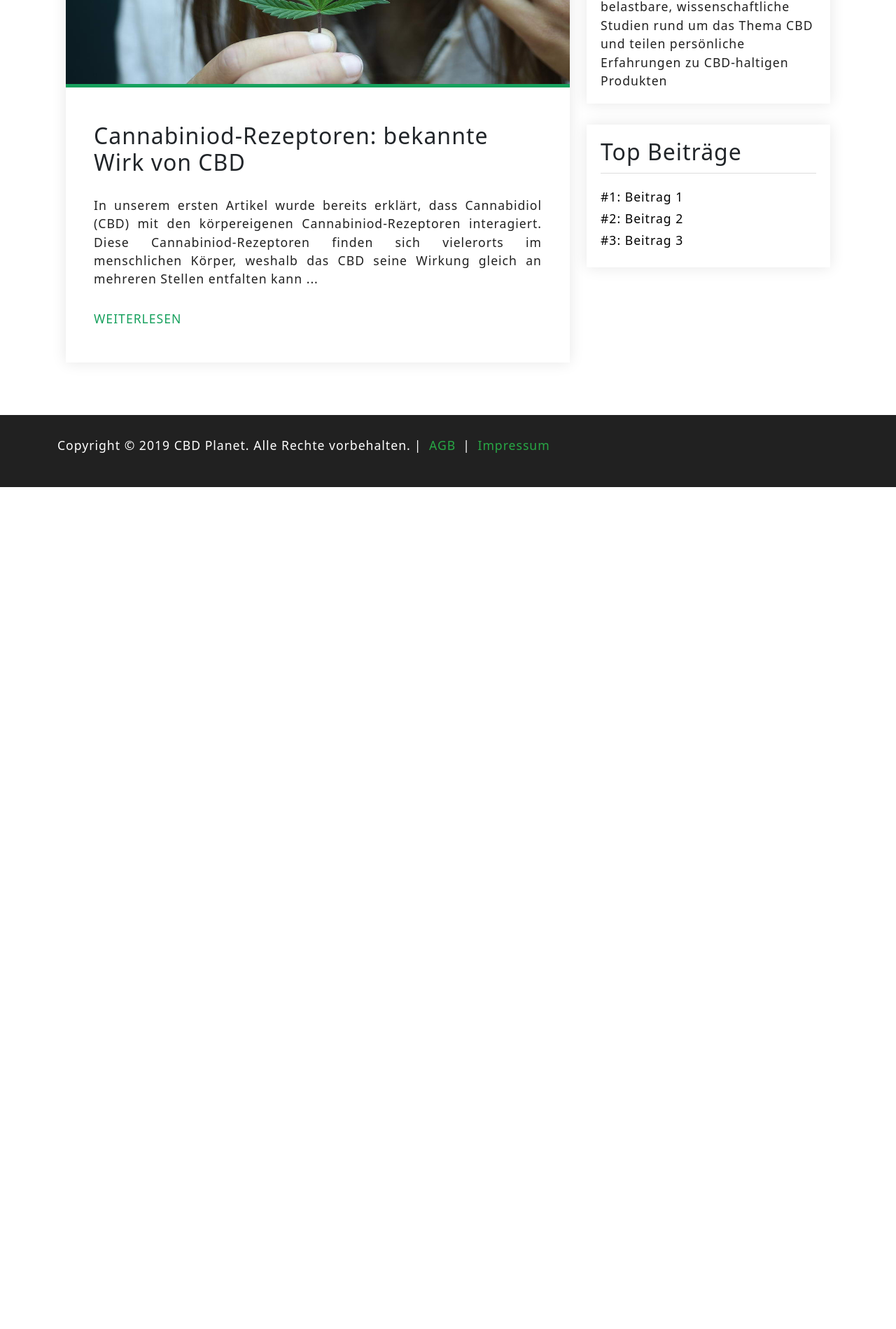
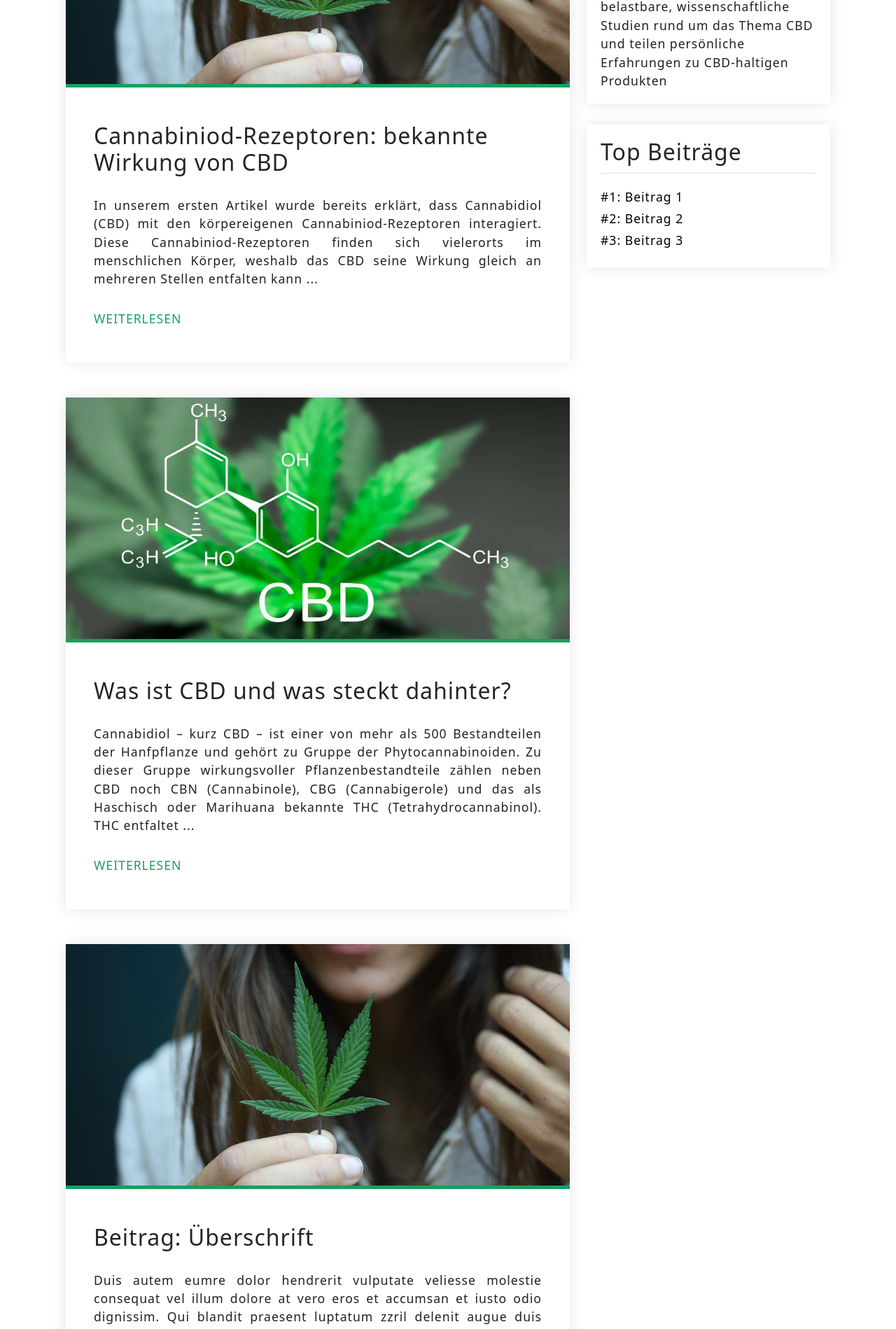
Before and after one commit to c-odenk/cbd-planet, a Vue app: page /#/blog in a window 1280 px wide. Shown: the part 880-2779 px from the top of the page at 70% size. Before the commit the page ends 1576 px from the top, so only its background shows below. Built offline with nearby package versions, Linux system fonts and the light colour scheme.

Commit message:
Content Store für Blog Posts implementiert

```diff
--- a/src/App.vue
+++ b/src/App.vue
@@ -3,7 +3,7 @@
 </template>
 
 <style lang="scss">
-@import "@/variables/Variables.scss";
+@import "@/variables/variables.scss";
 #app {
 }
 
@@ -28,6 +28,8 @@ a {
   margin: 0;
   padding: 0;
 
+  // color: $font-color;
+
   @include respond(tablet) {
     font-size: $font-size-p-sm;
     line-height: $line-height-p-sm;
--- /dev/null
+++ b/src/assets/BlogPosts.js
@@ -0,0 +1,20 @@
+export const BlogPosts = [
+  {
+    Titel: "Cannabiniod-Rezeptoren: bekannte Wirkung von CBD",
+    Titelbild: "blog-image-1.jpg",
+    Inhalt:
+      "In unserem ersten Artikel wurde bereits erklärt, dass Cannabidiol (CBD) mit den körpereigenen Cannabiniod-Rezeptoren interagiert. Diese Cannabiniod-Rezeptoren finden sich vielerorts im menschlichen Körper, weshalb das CBD seine Wirkung gleich an mehreren Stellen entfalten kann ...",
+  },
+  {
+    Titel: "Was ist CBD und was steckt dahinter?",
+    Titelbild: "blog-image-2.jpeg",
+    Inhalt:
+      "Cannabidiol – kurz CBD – ist einer von mehr als 500 Bestandteilen der Hanfpflanze und gehört zu Gruppe der Phytocannabinoiden. Zu dieser Gruppe wirkungsvoller Pflanzenbestandteile zählen neben CBD noch CBN (Cannabinole), CBG (Cannabigerole) und das als Haschisch oder Marihuana bekannte THC (Tetrahydrocannabinol). THC entfaltet ...",
+  },
+  {
+    Titel: "Beitrag: Überschrift",
+    Titelbild: "blog-image-1.jpg",
+    Inhalt:
+      "Duis autem eumre dolor hendrerit vulputate veliesse molestie consequat vel illum dolore at vero eros et accumsan et iusto odio dignissim. Qui blandit praesent luptatum zzril delenit augue duis dolore feugait nulla facilisi. Lorem ipsum dolor sit amet, consectetuer adipiscing elitsed nibh euismod tincidunt laoreet dolore magna aliquam erat volutpat ...",
+  },
+];
--- a/src/components/blog/Blog-Artikel-Prev.vue
+++ b/src/components/blog/Blog-Post-Prev.vue
@@ -1,24 +1,20 @@
 <template>
-  <article class="blog-artikel-prev">
-    <img :src="require(`@/assets/${this.Artikel.ArtikelImage}`)" />
-    <h2>{{ this.Artikel.ArtikelTitel }}</h2>
-    <p>{{ this.Artikel.ArtikelPrev }}</p>
+  <article class="blog-post-prev">
+    <img :src="require(`@/assets/${post.Titelbild}`)" alt="Blog Post Image" />
+    <h2>{{ post.Titel }}</h2>
+    <p>{{ post.Inhalt }}</p>
     <router-link to="/#"> Weiterlesen </router-link>
   </article>
 </template>
 
 <script>
 export default {
-  name: "Blog-Artikel-Prev",
-  data: function () {
-    return {
-      Artikel: {
-        ArtikelImage: "blog-image-1.jpg",
-        ArtikelTitel: "Cannabiniod-Rezeptoren: bekannte Wirk von CBD",
-        ArtikelPrev:
-          "In unserem ersten Artikel wurde bereits erklärt, dass Cannabidiol (CBD) mit den körpereigenen Cannabiniod-Rezeptoren interagiert. Diese Cannabiniod-Rezeptoren finden sich vielerorts im menschlichen Körper, weshalb das CBD seine Wirkung gleich an mehreren Stellen entfalten kann ...",
-      },
-    };
+  name: "Blog-Post-Prev",
+  props: {
+    post: {
+      type: Object,
+      required: true,
+    },
   },
 };
 </script>
@@ -26,8 +22,8 @@ export default {
 <style lang="scss" scoped>
 @import "@/variables/Variables.scss";
 
-.blog-artikel-prev {
-  margin: 0;
+.blog-post-prev {
+  margin: 0 0 50px 0;
   padding: 0 0 50px 0;
   box-shadow: 0 0 20px 0 rgba(0, 0, 0, 0.1);
 
--- a/src/components/impressum/Impressum.vue
+++ b/src/components/impressum/Impressum.vue
@@ -1,7 +1,7 @@
 <template>
   <div class="impressum container">
     <div class="row">
-      <div class="col-12">
+      <div class="col-lg-12">
         <h2>
           Impressum <br />
           Angaben gemäß § 5 TMG:
@@ -122,6 +122,10 @@ export default {
 .impressum {
   margin: 100px auto 75px auto;
 
+  @include respond(laptop) {
+    margin: 50px auto 40px auto;
+  }
+
   @include respond(tablet) {
     margin: 30px auto 25px auto;
   }
--- a/src/components/landing/Landing-Beliebt.vue
+++ b/src/components/landing/Landing-Beliebt.vue
@@ -140,8 +140,10 @@ export default {
   }
 
   &_row-2.row > * {
-    padding-right: calc(var(--bs-gutter-x) * 0.2);
-    padding-left: calc(var(--bs-gutter-x) * 0.2);
+    @include respond(tablet) {
+      padding-right: calc(var(--bs-gutter-x) * 0.2);
+      padding-left: calc(var(--bs-gutter-x) * 0.2);
+    }
   }
 }
 </style>
--- a/src/components/landing/Landing-Hero.vue
+++ b/src/components/landing/Landing-Hero.vue
@@ -39,7 +39,7 @@ export default {
 </script>
 
 <style lang="scss" scoped>
-@import "@/variables/Variables.scss";
+@import "@/variables/variables.scss";
 
 .landing-hero {
   margin: 150px 0;
@@ -90,7 +90,6 @@ export default {
 
     & a {
       text-decoration: none;
-      margin: 0;
       padding: 15px 70px;
       font-size: 18px;
       color: #fff;
--- a/src/components/landing/Landing-Sortiment.vue
+++ b/src/components/landing/Landing-Sortiment.vue
@@ -134,8 +134,10 @@ export default {
   }
 
   &_row-2.row > * {
-    padding-right: calc(var(--bs-gutter-x) * 0.2);
-    padding-left: calc(var(--bs-gutter-x) * 0.2);
+    @include respond(tablet) {
+      padding-right: calc(var(--bs-gutter-x) * 0.2);
+      padding-left: calc(var(--bs-gutter-x) * 0.2);
+    }
   }
 }
 </style>
--- a/src/components/landing/Landing-Werbung.vue
+++ b/src/components/landing/Landing-Werbung.vue
@@ -45,8 +45,10 @@ export default {
   }
 
   & .row > * {
-    padding-right: calc(var(--bs-gutter-x) * 0.2);
-    padding-left: calc(var(--bs-gutter-x) * 0.2);
+    @include respond(tablet) {
+      padding-right: calc(var(--bs-gutter-x) * 0.2);
+      padding-left: calc(var(--bs-gutter-x) * 0.2);
+    }
   }
 
   &_col-2 {
--- a/src/variables/variables.scss
+++ b/src/variables/variables.scss
@@ -82,3 +82,5 @@ $line-height-h1-lg: 1.1;
 // Zeichenabstand
 
 $letter-spacing: 1px;
+
+$font-color: red;
--- a/src/views/View-Blog.vue
+++ b/src/views/View-Blog.vue
@@ -5,7 +5,11 @@
     <div class="container">
       <div class="view-blog_row row">
         <main class="col-md-8">
-          <BlogArtikelPrev />
+          <BlogPostPrev
+            v-for="(post, index) in BlogPosts"
+            :key="index"
+            :post="post"
+          />
         </main>
         <aside class="col-md-4">
           <BlogInfoWidget />
@@ -20,37 +24,26 @@
 <script>
 import Header from "@/components/header/Header.vue";
 import Wallpaper from "@/components/wallpaper/Wallpaper.vue";
-import BlogArtikelPrev from "@/components/blog/Blog-Artikel-Prev.vue";
+import BlogPostPrev from "@/components/blog/Blog-Post-Prev.vue";
 import BlogTopArtikelWidget from "@/components/blog/Blog-Top-Artikel-Widget.vue";
 import BlogInfoWidget from "@/components/blog/Blog-Info-Widget.vue";
 import Footer from "@/components/footer/Footer.vue";
+
+import { BlogPosts } from "@/assets/BlogPosts.js";
 
 export default {
   name: "View-Blog",
   components: {
     Header,
     Wallpaper,
-    BlogArtikelPrev,
+    BlogPostPrev,
     BlogTopArtikelWidget,
     BlogInfoWidget,
     Footer,
   },
-  data: function () {
+  data() {
     return {
-      BlogArtikel: [
-        {
-          ArtikelImage: "blog-image-1.jpg",
-          ArtikelTitel: "Cannabiniod-Rezeptoren: bekannte Wirk von CBD",
-          ArtikelPrev:
-            "In unserem ersten Artikel wurde bereits erklärt, dass Cannabidiol (CBD) mit den körpereigenen Cannabiniod-Rezeptoren interagiert. Diese Cannabiniod-Rezeptoren finden sich vielerorts im menschlichen Körper, weshalb das CBD seine Wirkung gleich an mehreren Stellen entfalten kann ...",
-        },
-        {
-          ArtikelImage: "blog-image-2.jpeg",
-          ArtikelTitel: "Cannabiniod-Rezeptoren: bekannte Wirk von CBD",
-          ArtikelPrev:
-            "Cannabidiol – kurz CBD – ist einer von mehr als 500 Bestandteilen der Hanfpflanze und gehört zu Gruppe der Phytocannabinoiden. Zu dieser Gruppe wirkungsvoller Pflanzenbestandteile zählen neben CBD noch CBN (Cannabinole), CBG (Cannabigerole) und das als Haschisch oder Marihuana bekannte THC (Tetrahydrocannabinol). THC entfaltet ...",
-        },
-      ],
+      BlogPosts,
     };
   },
 };
@@ -61,10 +54,10 @@ export default {
 
 .view-blog {
   &_row {
-    margin: 75px 0;
+    margin: 75px 0 25px 0;
 
     @include respond(phone) {
-      margin: 0 0 30px 0;
+      // margin: 0 0 30px 0;
     }
   }
 }
```
